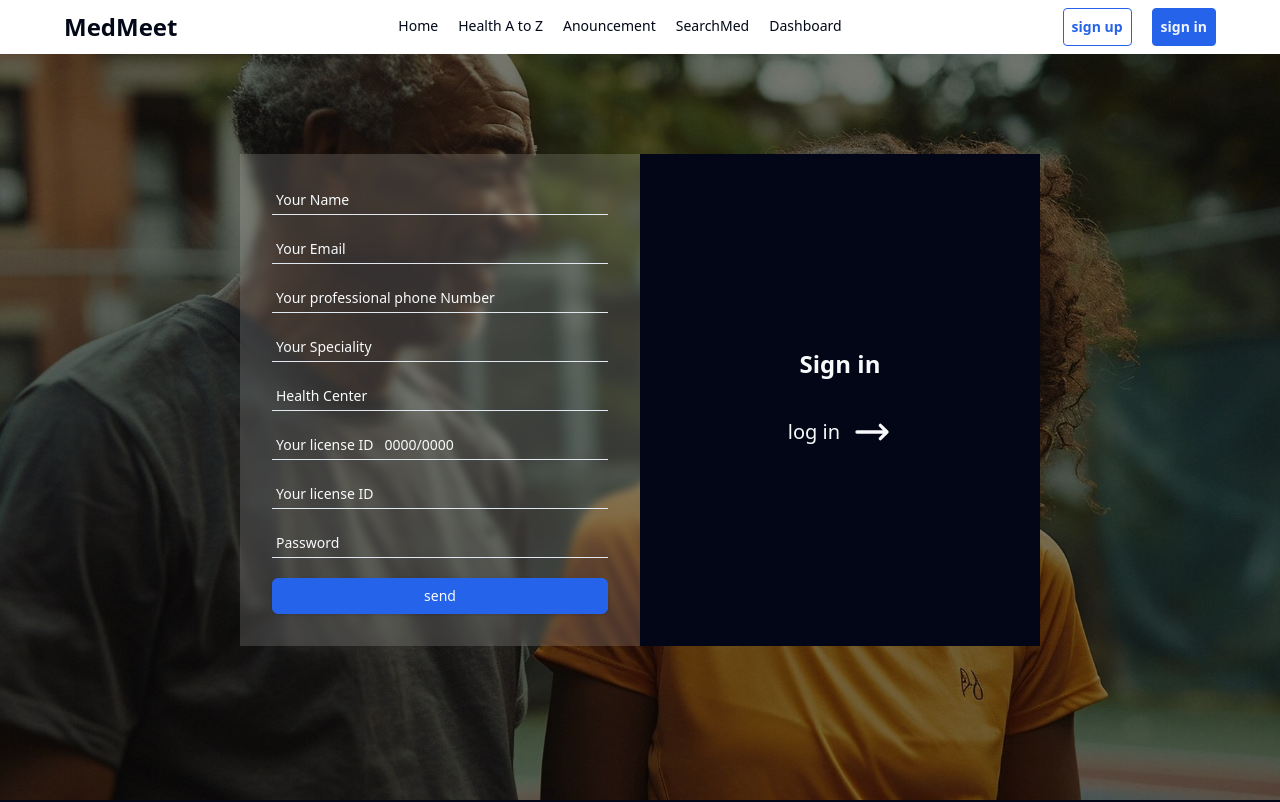
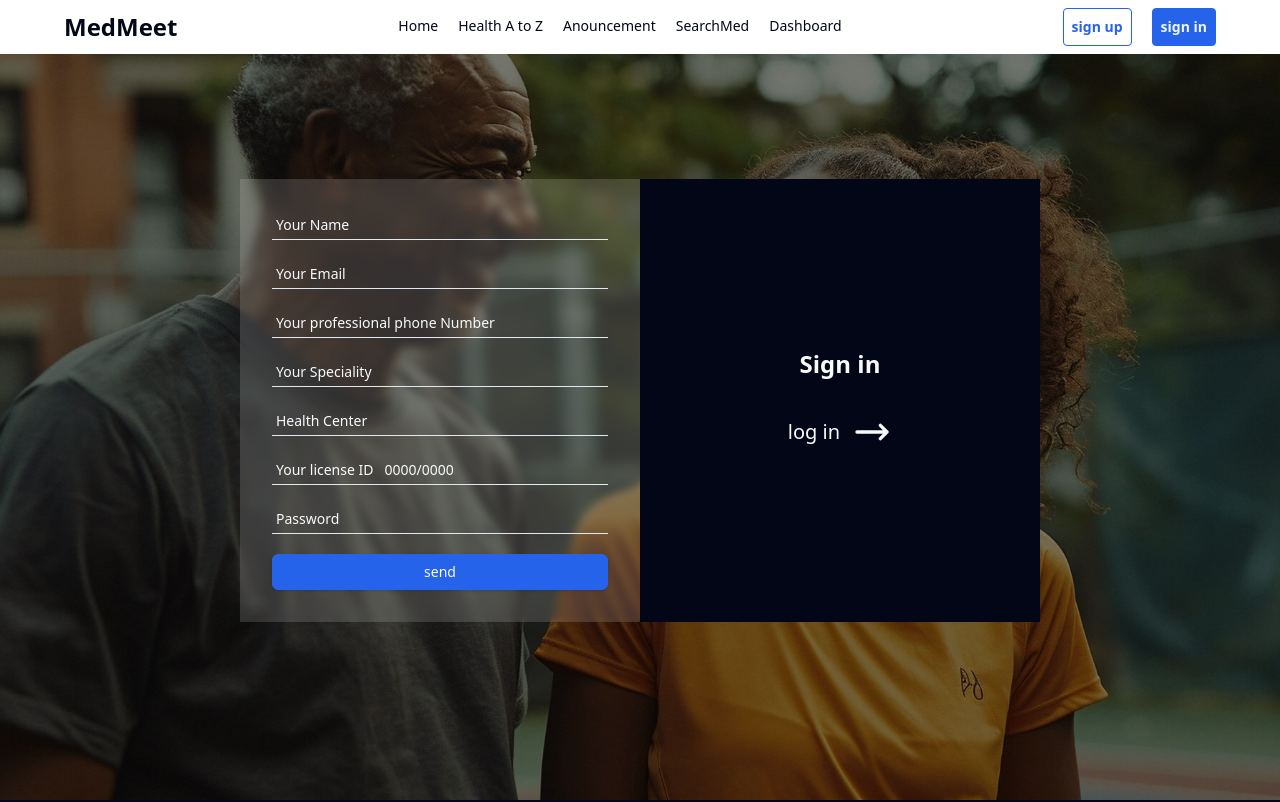
Before and after one commit to nk-hatake24/annuaire-medicale, a Next.js app in the folder frontend/frontend/: page /signUp in a window 1280 px wide. Shown: the top 802 px of the page. Built offline with nearby package versions, Linux system fonts and the light colour scheme.

Commit message:
resolve bugs

```diff
--- a/frontend/frontend/app/(log)/signUp/page.tsx
+++ b/frontend/frontend/app/(log)/signUp/page.tsx
@@ -149,15 +149,7 @@ export default function SignUp() {
             type="text"
             className="p-1 outline-none placeholder:text-slate-50 bg-transparent border-b-[1px] border-opacity-2 gap-4"
           />
-          <input
-          value={doctorData.town}
-          name="town"
-          required
-          onChange={handleInputChange}
-            placeholder="Your license ID"
-            type="text"
-            className="p-1 outline-none placeholder:text-slate-50 bg-transparent border-b-[1px] border-opacity-2 gap-4"
-          />
+
           <input
           value={doctorData.password}
           name="password"
```
